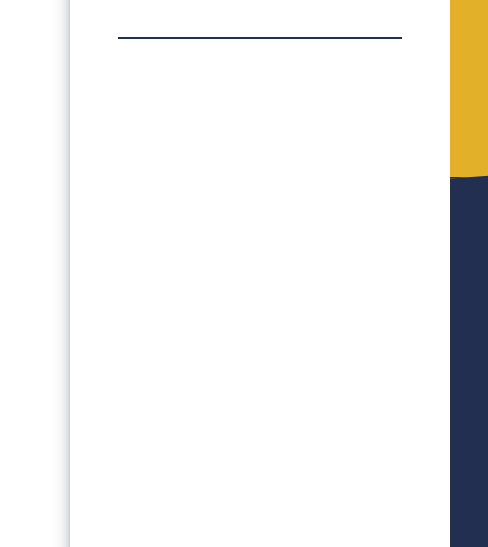
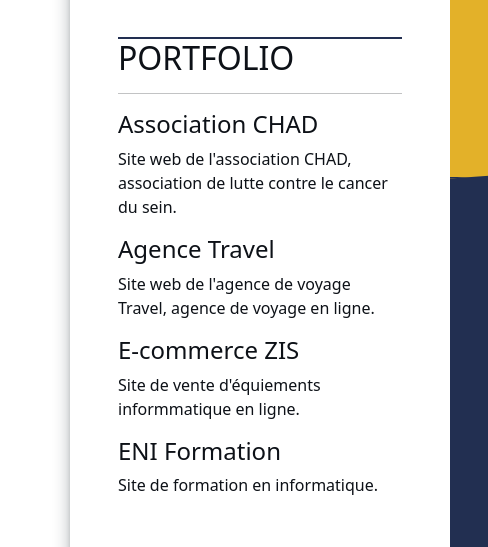
Before and after one commit to teamflp/projet-leploes, a plain HTML site: page index.html in a window 1280 px wide. Shown: the part 165-712 px from the top of the page, 0-488 px from the left. Drawn offline with Linux system fonts and the light colour scheme; a script that the page names is missing.

Commit message:
fichier index updated

```diff
--- a/index.html
+++ b/index.html
@@ -23,8 +23,26 @@
                          <div class="col-md-12 logo-card">
                               <img src="images/logo.jpg" class="image-fluid logo" alt="Logo cv">
                          </div>
-                         <div class="col-md-12 infos-card">
+                         <div class="col-md-12 portfolio-card">
+                              <h2>PORTFOLIO</h2>
+                              <hr>
+                              <h4>Association CHAD</h4>
+                              <p>Site web de l'association CHAD, association de lutte contre le cancer du sein.</p>
 
+                              <h4>Agence Travel</h4>
+                              <p>
+                                   Site web de l'agence de voyage Travel, agence de voyage en ligne.
+                              </p>
+
+                              <h4>E-commerce ZIS</h4>
+                              <p>
+                                   Site de vente d'équiements informmatique en ligne.
+                              </p>
+
+                              <h4>ENI Formation</h4>
+                              <p>
+                                   Site de formation en informatique.
+                              </p>
                          </div>
                     </div>
 
```
